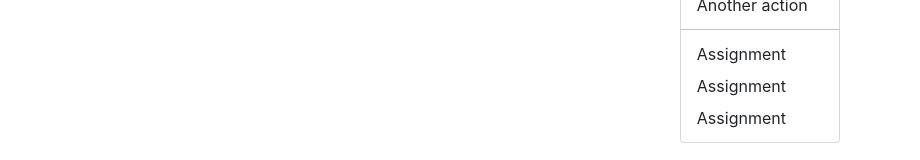
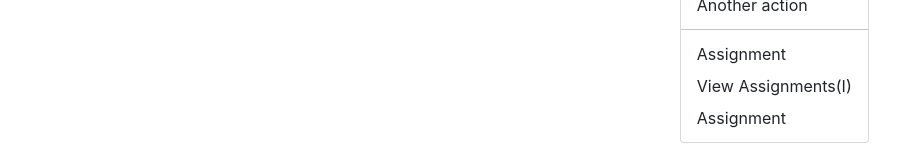
Before and after one commit to ProjectITP/WisdomUniverse, a React (Create React App) app: page / in a window 1280 px wide. Both pictures are taken after a click on the button "Assessments". Shown: the part 166-326 px from the top of the page, without its empty margins (0-920 px from the left). Built offline with nearby package versions, Linux system fonts and the light colour scheme; the HTML template or start-up script is replaced by a standard one.

Commit message:
Header and footer update

```diff
--- a/src/shared/Header.js
+++ b/src/shared/Header.js
@@ -41,7 +41,7 @@
                                 <li><a class="dropdown-item" href="#">Another action</a></li>
                                 <li><hr class="dropdown-divider"/></li>
                                 <li><a class="dropdown-item" href="#">Assignment</a></li>
-                                <li class="dropdown-item">Assignment</li>
+                                <li><a class="dropdown-item" href="/i/assignment">View Assignments(I)</a></li>
                                 <li><a class="dropdown-item" href="#">Assignment</a></li>
                             </ul>
                         </li>
```
Also changed, not shown: src/shared/Footer.js (added, +19 -0 lines).
